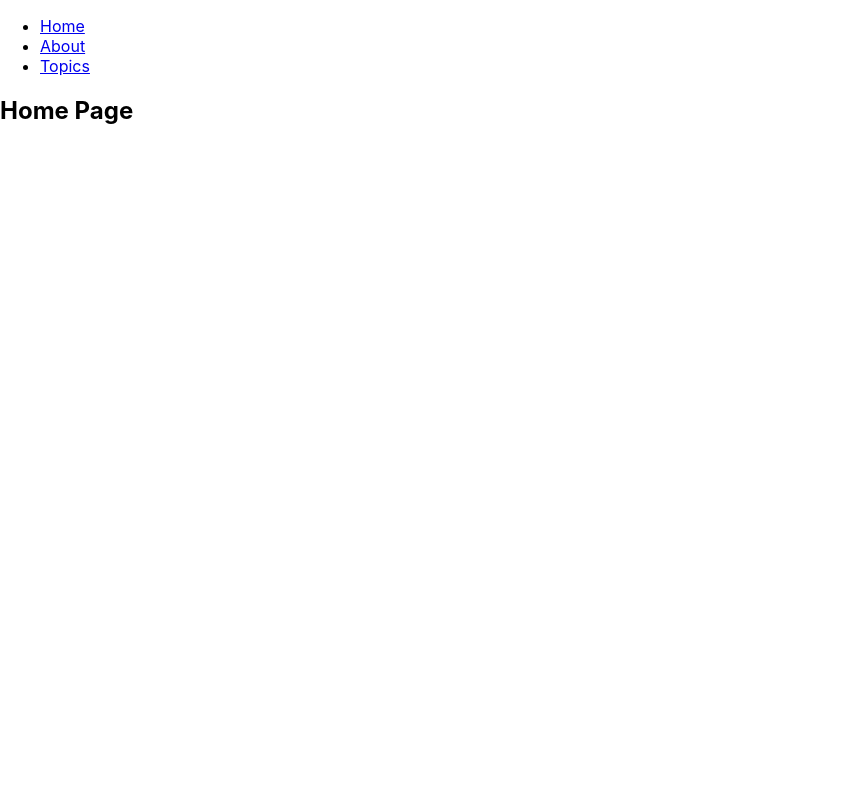
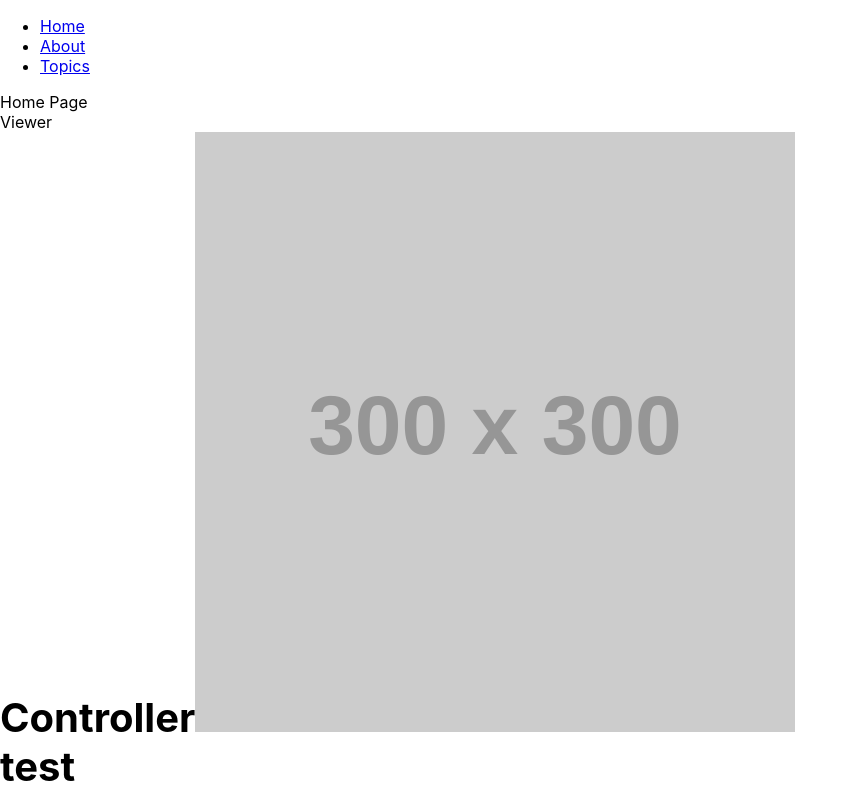
Before and after one commit to lgh06/web-prompter, a React (Create React App) app: page / in a window 1280 px wide. Shown: the whole page, without its empty margins (0-858 px from the left). Built offline with nearby package versions, Linux system fonts and the light colour scheme.

Commit message:
node-sass & css module & helper functions

```diff
--- a/package.json
+++ b/package.json
@@ -9,6 +9,7 @@
     "@testing-library/jest-dom": "^5.11.10",
     "@testing-library/react": "^11.2.6",
     "@testing-library/user-event": "^12.8.3",
+    "node-sass": "^5.0.0",
     "react": "^17.0.2",
     "react-dom": "^17.0.2",
     "react-redux": "^7.2.3",
--- a/src/App.js
+++ b/src/App.js
@@ -13,7 +13,7 @@ import {
 import HomePage from './pages/HomePage'
 
 // dynamically loaded pages or components
-import {AsyncPage} from './helper/Async'
+import {AsyncPage} from './helpers'
 
 
 export default function App() {
--- /dev/null
+++ b/src/components/Controller.js
@@ -0,0 +1,5 @@
+export default function Viewer() {
+  return (<div>
+    Viewer
+  </div>);
+}
--- /dev/null
+++ b/src/components/Viewer.js
@@ -0,0 +1,12 @@
+import React from 'react';
+import styles from './Viewer.module.scss';
+import { genClassName, ImageHolder, innerHTML } from '../helpers';
+const cn = genClassName(styles);
+
+export default function Controller() {
+  return (<div {...cn('aa bb')}>
+    Controller
+    <ImageHolder width="300" height="300" />
+    <div {...innerHTML('test')}></div>
+  </div>);
+}
--- /dev/null
+++ b/src/components/Viewer.module.scss
@@ -0,0 +1,7 @@
+.aa{
+  font-size: 20px;
+  font-weight: bold;
+}
+.bb{
+  zoom:2
+}
--- /dev/null
+++ b/src/helpers/css.js
@@ -0,0 +1,124 @@
+import React from 'react';
+import PropTypes from 'prop-types';
+
+function genClassString(styles) {
+  return (classStr) => {
+    let arr = String(classStr).trim().split(' ');
+    let result = '';
+    arr.forEach(v => {
+      result += styles[v] || '';
+      result += ' ';
+    });
+    return result;
+  };
+}
+
+function genClassName(styles){
+  const cn = genClassString(styles);
+  return (classStr) => {
+    return {
+      className: cn(classStr)
+    }
+  }
+}
+
+const getImageURL = src => {
+  let finalSrc = '';
+  if (String(src).match(/(http.*)?\/\//)) {
+    finalSrc = src;
+  } else {
+    if (!process.env.HOMEPAGE_IMG_URL) {
+      process.env.HOMEPAGE_IMG_URL = 'https://stage-drupal.car.co.uk/s3fs-public/img';
+    }
+    finalSrc = process.env.HOMEPAGE_IMG_URL + src;
+  }
+  return finalSrc;
+};
+
+const ImageHolder = ({ width, height, className, bgColor, textColor, text, src, alt, lazy }) => {
+  if (src) {
+    return (
+      <img
+        data-src={lazy ? getImageURL(src) : null}
+        src={lazy ? null : getImageURL(src)}
+        className={`${className} ${lazy ? 'lazyload' : ''}`}
+        alt={alt || ''}
+        style={{
+          width: `${Number.isNaN(Number(width)) ? width : `${width}px`}` || null,
+          height: `${Number.isNaN(Number(height)) ? height : `${height}px`}` || null,
+        }}
+      />
+    );
+  }
+  bgColor = bgColor || 'CCCCCC';
+  textColor = textColor || '000000';
+  text = text || '';
+  return (
+    <img
+      src={`https://via.placeholder.com/${width}x${height}/${bgColor}/${textColor}/?text=${text}`}
+      className={className}
+      alt={`${width}x${height}`}
+    />
+  );
+};
+
+ImageHolder.propTypes = {
+  width: PropTypes.string,
+  height: PropTypes.string,
+  className: PropTypes.string,
+  bgColor: PropTypes.string,
+  textColor: PropTypes.string,
+  text: PropTypes.string,
+  src: PropTypes.string,
+  alt: PropTypes.string,
+  lazy: PropTypes.bool,
+};
+ImageHolder.defaultProps = {
+  lazy: true,
+};
+
+const innerHTML = html => {
+  return {
+    dangerouslySetInnerHTML: {
+      __html: html,
+    },
+  };
+};
+
+function firstLetterUpperCase(str) {
+  if (typeof str === 'string') {
+    return str.charAt(0).toUpperCase() + str.slice(1);
+  }
+  return '';
+}
+
+function lazyLoadBackgroundImage(refArr) {
+  const observer = new IntersectionObserver(
+    entries => {
+      entries.forEach(entry => {
+        if (entry.isIntersecting) {
+          // eslint-disable-next-line no-param-reassign
+          (entry.target).style.backgroundImage = entry.target.getAttribute('data-background-image');
+        }
+      });
+    },
+    { rootMargin: '10px 10px 200px 10px' },
+  );
+  if (refArr.current && Array.isArray(refArr.current)) {
+    refArr.current.forEach(v => {
+      observe(v);
+    });
+  } else {
+    observe(refArr.current);
+  }
+
+  function observe(element) {
+    if (!element) return;
+    if (window && window.IntersectionObserver) {
+      observer.observe(element);
+    } else {
+      element.style.backgroundImage = element.getAttribute('data-background-image');
+    }
+  }
+}
+export { ImageHolder, innerHTML, getImageURL, firstLetterUpperCase, lazyLoadBackgroundImage, genClassString, genClassName };
--- /dev/null
+++ b/src/helpers/index.js
@@ -0,0 +1,2 @@
+export * from './css';
+export * from './Async';
--- a/src/pages/HomePage.js
+++ b/src/pages/HomePage.js
@@ -1,3 +1,12 @@
+import React from "react";
+import Controller from "../components/Controller";
+import Viewer from "../components/Viewer";
+
 export default function HomePage(){
-  return <h2>Home Page</h2>;
+  return (<div>
+    <header>Home Page</header>
+    <Controller></Controller>
+    <Viewer></Viewer>
+
+  </div>);
 }
```
Also changed, not shown: src/helpers/Async.js (renamed from src/helper/Async.js), 2 other files (tests, documents, lock files or other folders).
